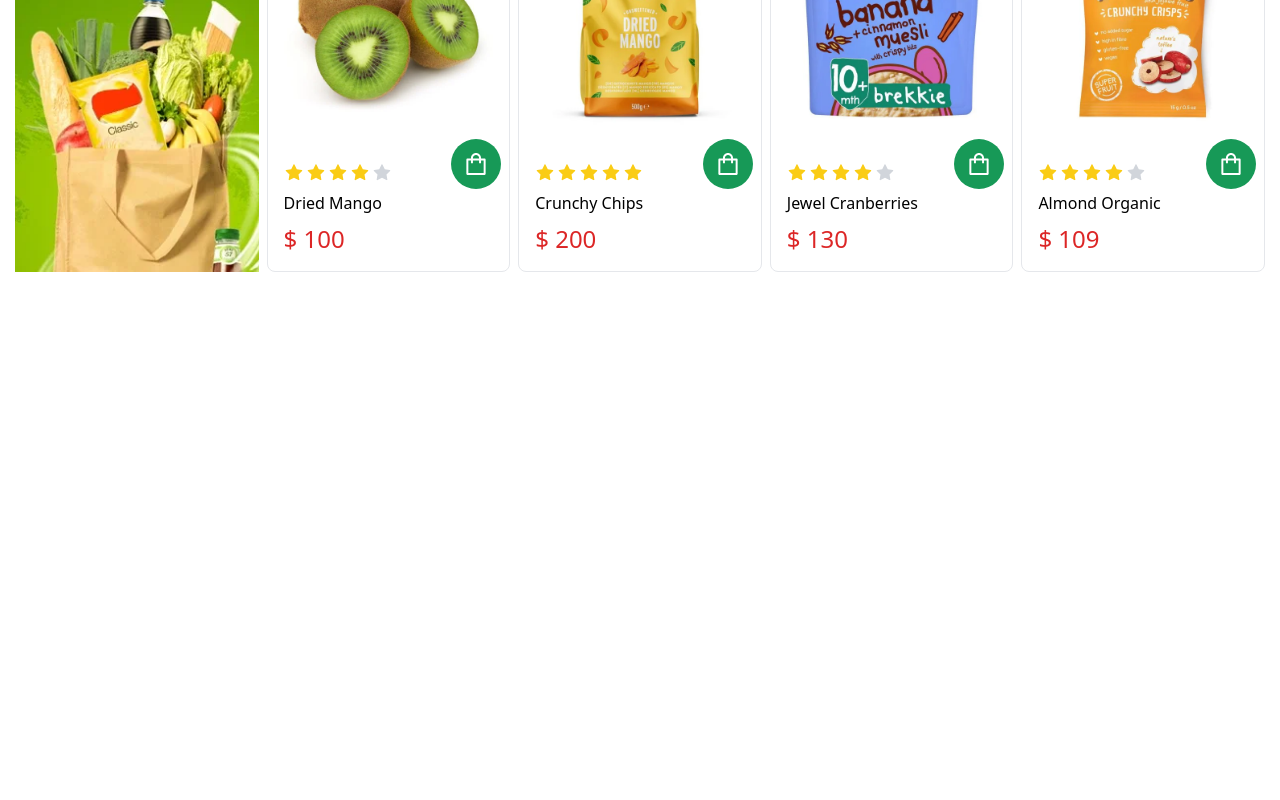
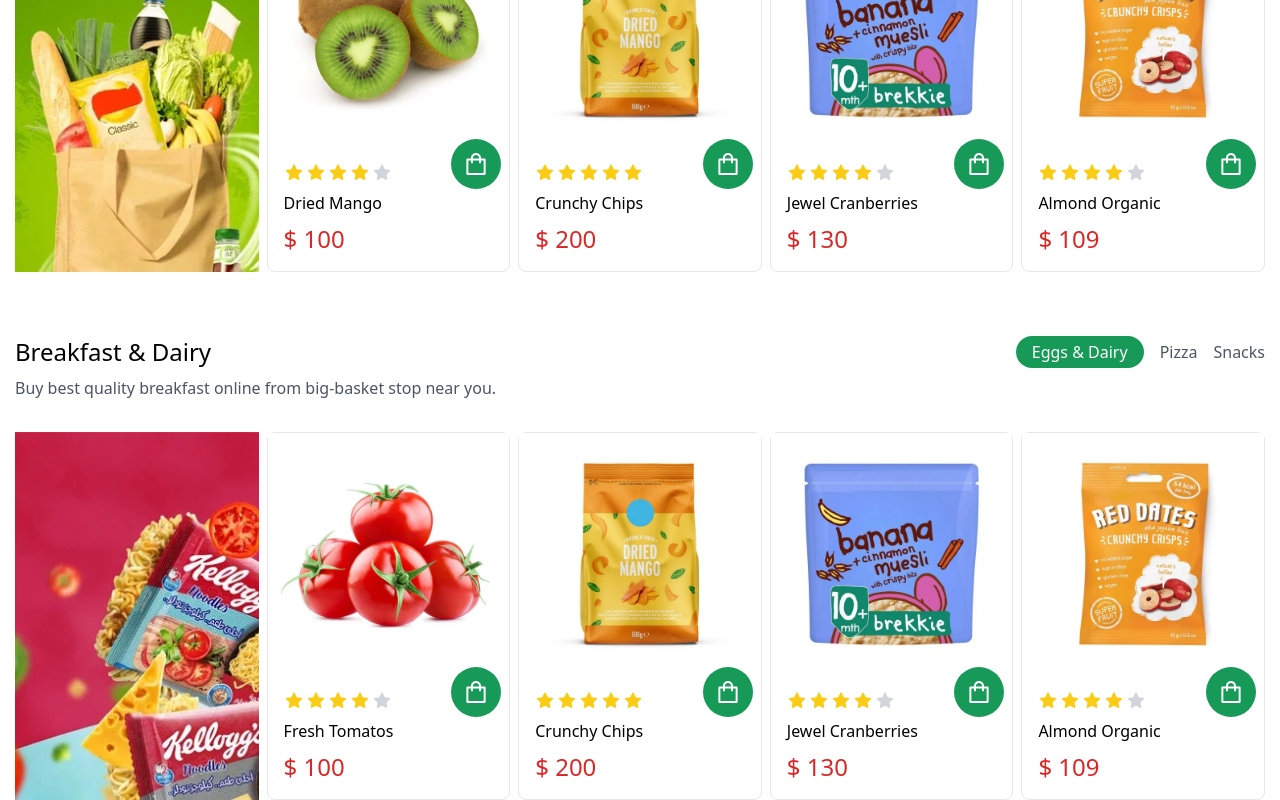
Before and after one commit to kamranlatifch/tailwind-vite-react-ecommerce, a React (Vite) app: page / in a window 1280 px wide. Shown: the part 1331-2131 px from the top of the page. Before the commit the page ends 1603 px from the top, so only its background shows below. Built offline with nearby package versions, Linux system fonts and the light colour scheme.

Commit message:
add feature section for breakfast

```diff
--- a/src/App.jsx
+++ b/src/App.jsx
@@ -3,6 +3,7 @@ import { Navbar } from './components/Navbar';
 import Hero from './components/Hero';
 import Categories from './components/Categories';
 import FeatureSection from './components/FeatureSection';
+import FeatureSectionBreakFast from './components/FeatureSectionBreakFast';
 
 const App = () => {
   return (
@@ -11,6 +12,7 @@ const App = () => {
       <Hero />
       <Categories />
       <FeatureSection />
+      <FeatureSectionBreakFast />
     </main>
   );
 };
--- /dev/null
+++ b/src/components/FeatureSectionBreakFast.jsx
@@ -0,0 +1,78 @@
+import React from 'react';
+import FeatureProductCard from './FeatureProductCard';
+
+const FeatureSectionBreakFast = () => {
+  const data = [
+    {
+      id: 0,
+      name: 'Fresh Tomatos',
+      price: '$ 100',
+      rating: 4,
+      img: '/product__5.webp',
+    },
+    {
+      id: 1,
+      name: 'Crunchy Chips',
+      price: '$ 200',
+      img: '/product__2.webp',
+      rating: 5,
+    },
+    {
+      id: 2,
+      name: 'Jewel Cranberries',
+      price: '$ 130',
+      img: '/product__3.webp',
+      rating: 4,
+    },
+    {
+      id: 3,
+      name: 'Almond Organic',
+      price: '$ 109',
+      img: '/product__4.webp',
+      rating: 4,
+    },
+  ];
+  return (
+    <div className='container pt-16'>
+      <div className='lg:flex justify-between items-start'>
+        <div className=''>
+          <h3 className='font-medium text-2xl'>Breakfast & Dairy</h3>
+          <p className='text-gray-600 mt-2'>
+            Buy best quality breakfast online from big-basket stop near you.
+          </p>
+        </div>
+
+        <div className='space-x-4 mt-8 lg:mt-0'>
+          <button className='feature_btn hover:bg-accentDark'>
+            Eggs & Dairy
+          </button>
+          <button className='text-gray-600 hover:text-accent'>Pizza</button>
+          <button className='text-gray-600 hover:text-accent '>Snacks</button>
+        </div>
+      </div>
+
+      <div className='grid sm:grid-cols-2 md:grid-cols-4  lg:grid-cols-5 pt-8 gap-2'>
+        <div className=''>
+          <img
+            className='h-full w-full object-cover'
+            src='/feature__2.webp'
+            alt='banner'
+          />
+        </div>
+        {data?.map((item, index) => {
+          return (
+            <FeatureProductCard
+              key={item?.id}
+              img={item?.img}
+              name={item?.name}
+              price={item?.price}
+              rating={item.rating}
+            />
+          );
+        })}
+      </div>
+    </div>
+  );
+};
+
+export default FeatureSectionBreakFast;
```
